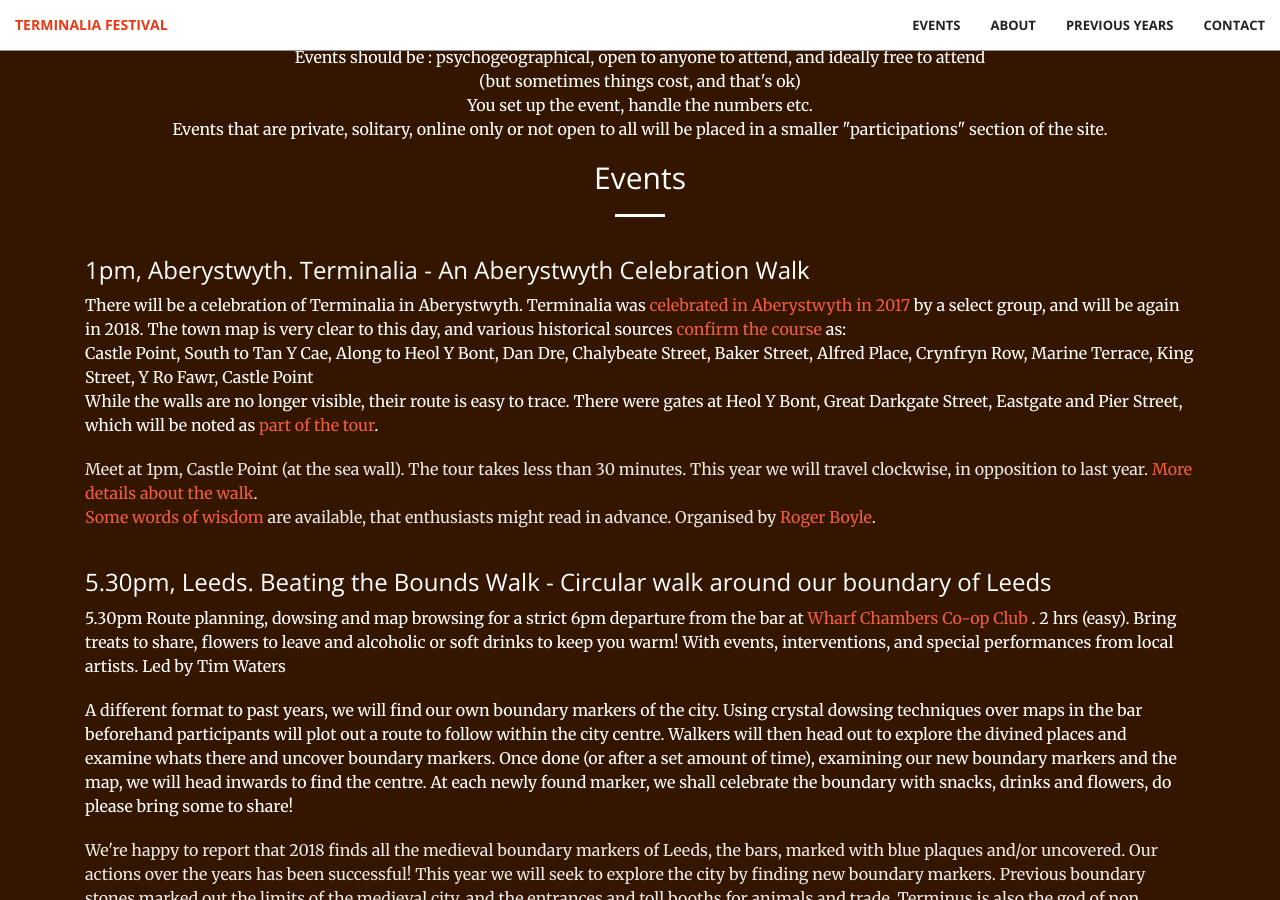
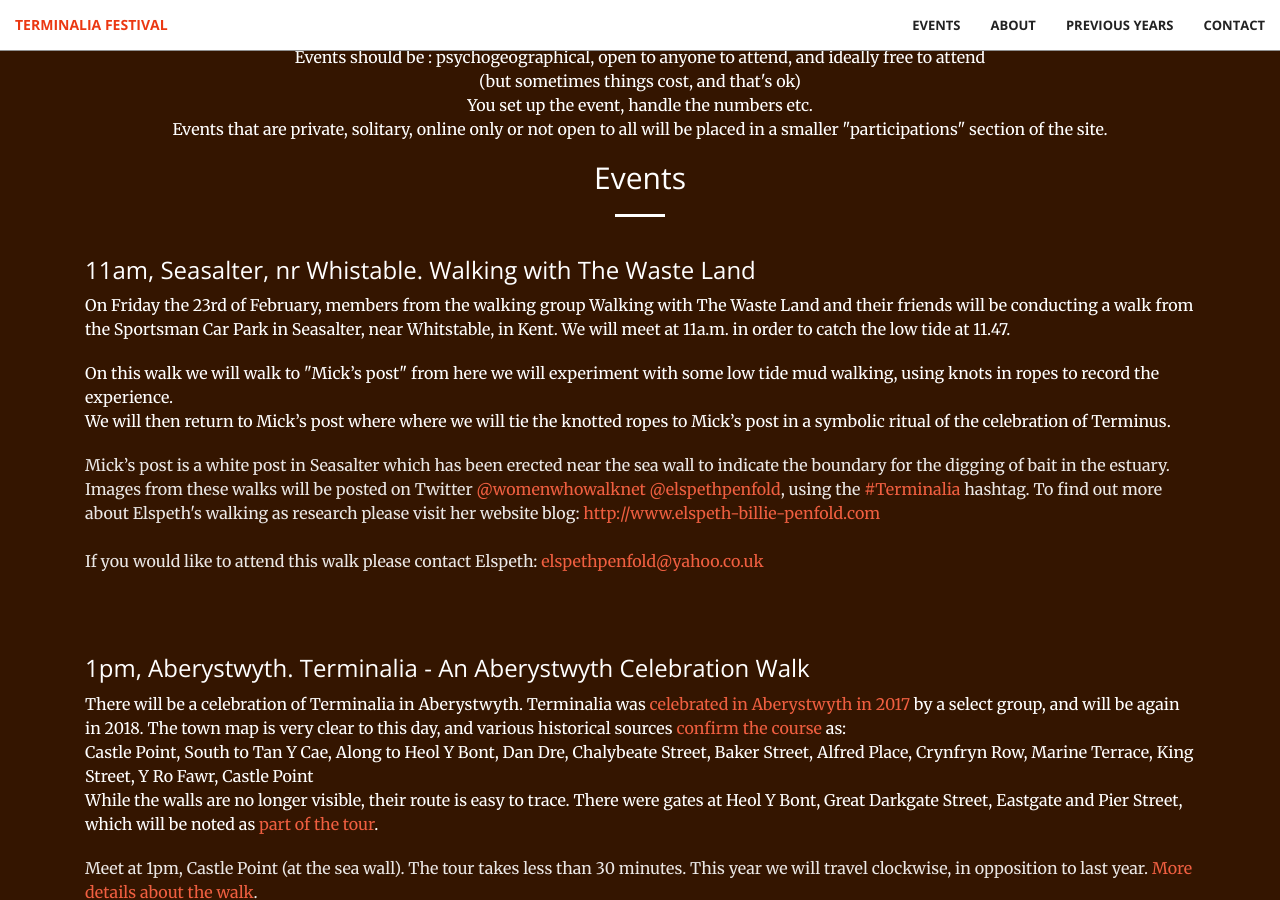
Before and after one commit to timwaters/terminalia, a Jekyll site: the page built from index.html, in a window 1280 px wide and 900 px high, scrolled down 1599 px. Built offline with Jekyll 4.4.1, drawn with Linux system fonts in a browser that asks for light colours.

Commit message:
add elspeths event

```diff
--- a/_includes/events.html
+++ b/_includes/events.html
@@ -11,6 +11,45 @@
         <h2 class="section-heading">Events</h2>
 
         <hr class="light">
+
+        <div class="col-lg-12 col-lg-offset-0 text-left event">
+
+          <h3>11am, Seasalter, nr Whistable.  Walking with The Waste Land </h3>
+
+
+          <p class="text">
+            On Friday the 23rd of February,
+            members from the walking group
+            Walking with The Waste Land and their
+            friends will be conducting a walk from
+            the Sportsman Car Park in Seasalter,
+            near Whitstable, in Kent. We will meet at
+            11a.m. in order to catch the low tide at
+            11.47.
+          </p>
+          <p>
+            On this walk we will walk to "Mick’s
+            post" from here we will experiment with
+            some low tide mud walking, using knots
+            in ropes to record the experience. <br />
+            We will then return to Mick’s post where
+            where we will tie the knotted ropes to
+            Mick’s post in a symbolic ritual of the celebration of Terminus.
+
+          </p>
+          <p class="text-faded">
+            Mick’s post is a white post in Seasalter which has been erected near the sea wall to indicate the
+            boundary for the digging of bait in the estuary. <br />
+            Images from these walks will be posted on Twitter <a href="https://twitter.com/womenwhowalknet">@womenwhowalknet</a> <a href="https://twitter.com/elspethpenfold">@elspethpenfold</a>, using
+            the <a href="https://twitter.com/hashtag/terminalia?f=tweets">#Terminalia</a> hashtag.
+            To find out more about Elspeth's walking as research please visit her website blog:
+            <a href="http://www.elspeth-billie-penfold.com">http://www.elspeth-billie-penfold.com</a> <br /><br />
+            If you would like to attend this walk please contact Elspeth: <a href="mailto:elspethpenfold@yahoo.co.uk">elspethpenfold@yahoo.co.uk</a>
+          </p>
+        </div>
+
+
+
         <div class="col-lg-12 col-lg-offset-0 text-left event">
 
           <h3> 1pm, Aberystwyth. Terminalia - An Aberystwyth Celebration Walk</h3>
@@ -66,7 +105,7 @@
                 Event is free, just turn up. Tickets would be nice, they are not required but help us plan numbers.
             </p>
             <a href="https://www.facebook.com/events/397708697352784" class="btn btn-primary ">Beating the Bounds Leeds: Tickets (Facebook) </a>
-            <br /> <br /> <br /> <br />
+
           </div>
 
           <div class="col-lg-12 col-lg-offset-0 text-left event">
@@ -94,6 +133,22 @@
           Contact info, project and other works - <a href="mailto:nathaniah@gmail.com">nathaniah@gmail.com</a> / <a href="www.nathaniahartley.com">www.nathaniahartley.com</a>
         </p>
       </div>
+ <!--
+      <div class="col-lg-12 col-lg-offset-0 text-left event">
+
+        <h3> </h3>
+
+
+        <p class="text">
+
+        </p>
+        <p class="text-faded">
+
+        </p>
+      </div>
+
+  -->
+
       <!--
       <div class="col-lg-12 col-lg-offset-0 text-center">
           <hr class="light">
--- a/css/main.scss
+++ b/css/main.scss
@@ -44,3 +44,7 @@ $theme-dark: #222;
 ;
 
 #past-events a {color: #222};
+
+.event {
+        margin-bottom:3em;
+}
```
